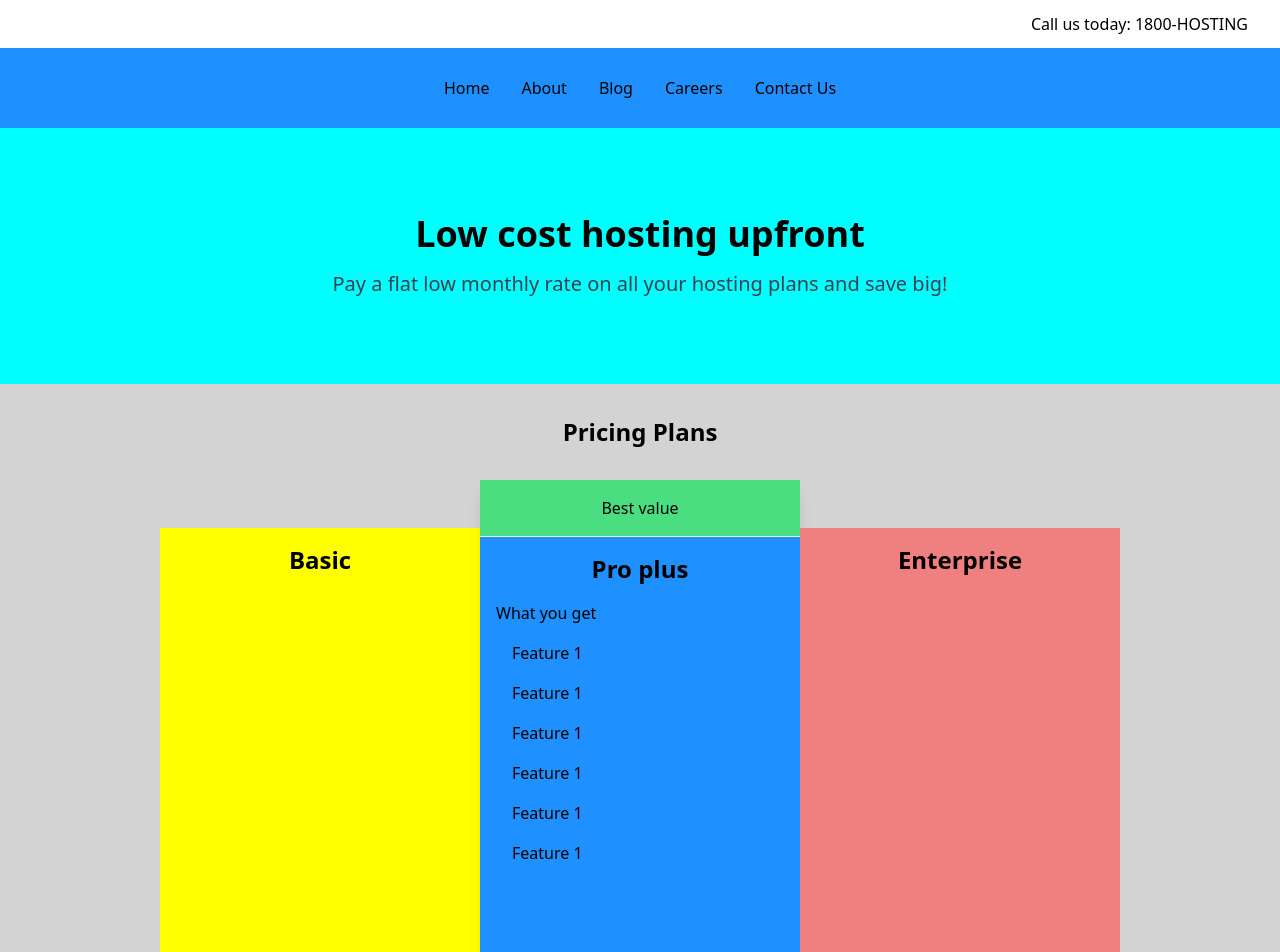
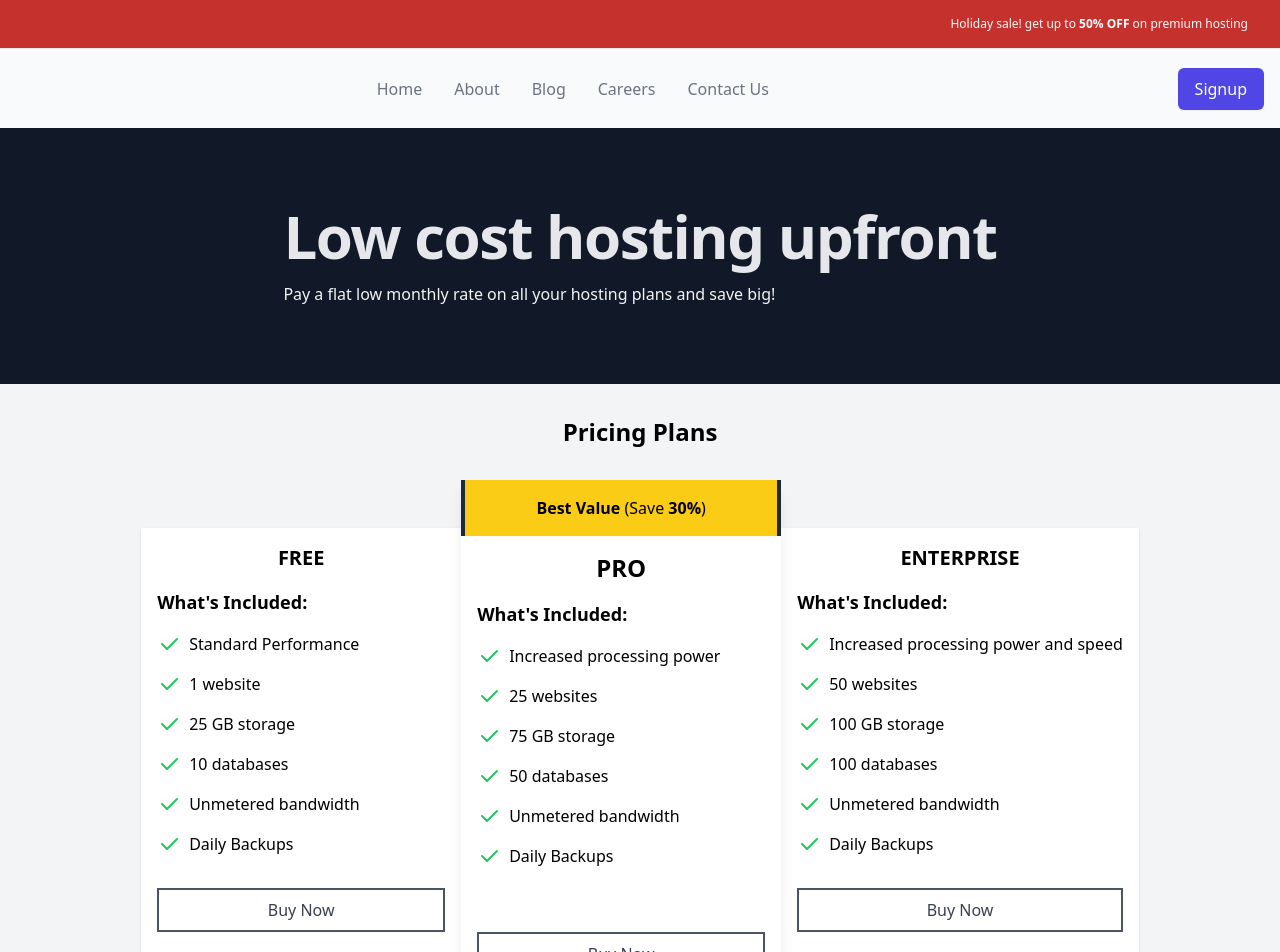
Before and after one commit to configcat-labs/ab-testing-in-angular-sample, an Angular app: page / in a window 1280 px wide. Shown: the top 952 px of the page. Built offline with nearby package versions, Linux system fonts and the light colour scheme.

Commit message:
Completed sample app

```diff
--- a/angular.json
+++ b/angular.json
@@ -97,5 +97,8 @@
         }
       }
     }
+  },
+  "cli": {
+    "analytics": false
   }
 }
--- a/src/app/site-footer/site-footer.component.html
+++ b/src/app/site-footer/site-footer.component.html
@@ -1,3 +1,3 @@
 <footer>
-  My footer
+  &copy; 2022 <span class="font-bold">Example</span> Hosting Solutions
 </footer>
--- a/src/app/site-header/site-header.component.html
+++ b/src/app/site-header/site-header.component.html
@@ -1,3 +1,5 @@
 <header>
-  Call us today: 1800-HOSTING
+  <div class="text-xs text-gray-50">
+    Holiday sale! get up to <span class="font-bold">50% OFF</span> on premium hosting
+  </div>
 </header>
--- a/src/app/site-main/site-main.component.css
+++ b/src/app/site-main/site-main.component.css
@@ -1,8 +1,8 @@
 .hero {
-  background-color: aqua;
   min-height: 16rem;
   padding: 2rem;
   display: flex;
+  @apply bg-gray-900;
 }
 
 .hero > div {
@@ -10,7 +10,6 @@
 }
 
 .pricing {
-  background-color: lightgray;
   padding: 2rem;
 }
 
@@ -26,21 +25,21 @@
 
 .pricing-plans .col {
   min-width: 20rem;
-  min-height: 40rem;
+  height: 28rem;
+  max-height: 28rem;
+  @apply bg-white shadow border-gray-50;
 }
 
 .pricing-plans .col-1 {
-  background-color: yellow;
-  @apply mt-12;
+  @apply mt-12 bg-white shadow;
 }
 
 .pricing-plans .col-2 {
-  background-color: dodgerblue;
-  @apply shadow-lg;
+  min-height: 34rem;
+  @apply shadow-lg z-10;
 }
 
 .pricing-plans .col-3 {
-  background-color: lightcoral;
   @apply mt-12
 }
 
--- a/src/app/site-main/site-main.component.html
+++ b/src/app/site-main/site-main.component.html
@@ -1,43 +1,164 @@
+<section class="hero text-gray-100">
   <div>
-  <section class="hero">
-    <div>
-      <h2 class="text-4xl font-bold text-center">
-        Low cost hosting upfront
-      </h2>
-      <h3 class="mt-4 text-xl text-gray-700">
+    <h2 class="text-4xl font-bold tracking-tight text-gray-200 sm:text-5xl md:text-6xl">Low cost hosting upfront</h2>
+    <h3 class="mt-4 text-gray-100 font-light">
       Pay a flat low monthly rate on all your hosting plans and save big!
     </h3>
   </div>
 </section>
-  <section class="pricing">
+
+
+<section class="pricing bg-gray-100">
   <h2 class="text-2xl text-center font-bold">Pricing Plans</h2>
   <div class="pricing-plans mt-8">
     <div class="internal-wrapper">
       <div class="col col-1">
-          <h3 class="text-2xl text-center font-bold mt-4">Basic</h3>
-
+        <h3 class="text-xl text-center font-bold mt-4 uppercase">Free</h3>
+        <div class="p-4">
+          <h4 class="text-lg font-semibold">What's Included:</h4>
+          <ul>
+            <li class="flex gap-2">
+              <svg xmlns="http://www.w3.org/2000/svg" class="text-green-500" width="24" height="24" viewBox="0 0 24 24" stroke-width="2" stroke="currentColor" fill="none" stroke-linecap="round" stroke-linejoin="round">
+                <path stroke="none" d="M0 0h24v24H0z" fill="none"></path>
+                <path d="M5 12l5 5l10 -10"></path>
+              </svg>
+              Standard Performance
+          </li>
+            <li class="flex gap-2">
+              <svg xmlns="http://www.w3.org/2000/svg" class="text-green-500" width="24" height="24" viewBox="0 0 24 24" stroke-width="2" stroke="currentColor" fill="none" stroke-linecap="round" stroke-linejoin="round">
+                <path stroke="none" d="M0 0h24v24H0z" fill="none"></path>
+                <path d="M5 12l5 5l10 -10"></path>
+              </svg>
+              1 website</li>
+            <li class="flex gap-2">
+              <svg xmlns="http://www.w3.org/2000/svg" class="text-green-500" width="24" height="24" viewBox="0 0 24 24" stroke-width="2" stroke="currentColor" fill="none" stroke-linecap="round" stroke-linejoin="round">
+                <path stroke="none" d="M0 0h24v24H0z" fill="none"></path>
+                <path d="M5 12l5 5l10 -10"></path>
+              </svg>
+              25 GB storage </li>
+            <li class="flex gap-2">
+              <svg xmlns="http://www.w3.org/2000/svg" class="text-green-500" width="24" height="24" viewBox="0 0 24 24" stroke-width="2" stroke="currentColor" fill="none" stroke-linecap="round" stroke-linejoin="round">
+                <path stroke="none" d="M0 0h24v24H0z" fill="none"></path>
+                <path d="M5 12l5 5l10 -10"></path>
+              </svg>
+              10 databases </li>
+            <li class="flex gap-2">
+              <svg xmlns="http://www.w3.org/2000/svg" class="text-green-500" width="24" height="24" viewBox="0 0 24 24" stroke-width="2" stroke="currentColor" fill="none" stroke-linecap="round" stroke-linejoin="round">
+                <path stroke="none" d="M0 0h24v24H0z" fill="none"></path>
+                <path d="M5 12l5 5l10 -10"></path>
+              </svg>
+              Unmetered bandwidth</li>
+            <li class="flex gap-2">
+              <svg xmlns="http://www.w3.org/2000/svg" class="text-green-500" width="24" height="24" viewBox="0 0 24 24" stroke-width="2" stroke="currentColor" fill="none" stroke-linecap="round" stroke-linejoin="round">
+                <path stroke="none" d="M0 0h24v24H0z" fill="none"></path>
+                <path d="M5 12l5 5l10 -10"></path>
+              </svg>
+              Daily Backups</li>
+          </ul>
+          <div class="mt-8">
+            <button class="buy-button min-w-full">Buy Now</button>
+          </div>
+        </div>
       </div>
       <div class="col col-2">
-          <div class="border-b p-4 bg-green-400">
-            <div class="text-center">Best value</div>
+        <div class="p-4 bg-yellow-400 border-gray-800 border-x-4">
+          <div class="text-center font-bold">Best Value <span class="font-light">(Save <span class="font-semibold">30%</span>)</span></div>
         </div>
-          <h3 class="text-2xl text-center font-bold mt-4">Pro plus</h3>
+        <h3 class="text-2xl text-center font-bold mt-4 uppercase">Pro</h3>
         <div class="p-4">
-            <p>What you get</p>
-            <ul class="ml-4">
-              <li>Feature 1</li>
-              <li>Feature 1</li>
-              <li>Feature 1</li>
-              <li>Feature 1</li>
-              <li>Feature 1</li>
-              <li>Feature 1</li>
+          <h4 class="text-lg font-semibold">What's Included:</h4>
+          <ul>
+            <li class="flex gap-2">
+              <svg xmlns="http://www.w3.org/2000/svg" class="text-green-500" width="24" height="24" viewBox="0 0 24 24" stroke-width="2" stroke="currentColor" fill="none" stroke-linecap="round" stroke-linejoin="round">
+                <path stroke="none" d="M0 0h24v24H0z" fill="none"></path>
+                <path d="M5 12l5 5l10 -10"></path>
+              </svg>
+            Increased processing power
+          </li>
+            <li class="flex gap-2">
+              <svg xmlns="http://www.w3.org/2000/svg" class="text-green-500" width="24" height="24" viewBox="0 0 24 24" stroke-width="2" stroke="currentColor" fill="none" stroke-linecap="round" stroke-linejoin="round">
+                <path stroke="none" d="M0 0h24v24H0z" fill="none"></path>
+                <path d="M5 12l5 5l10 -10"></path>
+              </svg>
+              25 websites</li>
+            <li class="flex gap-2">
+              <svg xmlns="http://www.w3.org/2000/svg" class="text-green-500" width="24" height="24" viewBox="0 0 24 24" stroke-width="2" stroke="currentColor" fill="none" stroke-linecap="round" stroke-linejoin="round">
+                <path stroke="none" d="M0 0h24v24H0z" fill="none"></path>
+                <path d="M5 12l5 5l10 -10"></path>
+              </svg>
+              75 GB storage </li>
+            <li class="flex gap-2">
+              <svg xmlns="http://www.w3.org/2000/svg" class="text-green-500" width="24" height="24" viewBox="0 0 24 24" stroke-width="2" stroke="currentColor" fill="none" stroke-linecap="round" stroke-linejoin="round">
+                <path stroke="none" d="M0 0h24v24H0z" fill="none"></path>
+                <path d="M5 12l5 5l10 -10"></path>
+              </svg>
+              50 databases </li>
+            <li class="flex gap-2">
+              <svg xmlns="http://www.w3.org/2000/svg" class="text-green-500" width="24" height="24" viewBox="0 0 24 24" stroke-width="2" stroke="currentColor" fill="none" stroke-linecap="round" stroke-linejoin="round">
+                <path stroke="none" d="M0 0h24v24H0z" fill="none"></path>
+                <path d="M5 12l5 5l10 -10"></path>
+              </svg>
+              Unmetered bandwidth</li>
+            <li class="flex gap-2">
+              <svg xmlns="http://www.w3.org/2000/svg" class="text-green-500" width="24" height="24" viewBox="0 0 24 24" stroke-width="2" stroke="currentColor" fill="none" stroke-linecap="round" stroke-linejoin="round">
+                <path stroke="none" d="M0 0h24v24H0z" fill="none"></path>
+                <path d="M5 12l5 5l10 -10"></path>
+              </svg>
+              Daily Backups</li>
           </ul>
+          <div class="mt-16">
+            <button class="buy-button min-w-full">Buy Now</button>
+          </div>
         </div>
       </div>
       <div class="col col-3">
-          <h3 class="text-2xl text-center font-bold mt-4">Enterprise</h3>
+        <h3 class="text-xl text-center font-bold mt-4 uppercase">Enterprise</h3>
+        <div class="p-4">
+          <h4 class="text-lg font-semibold">What's Included:</h4>
+          <ul>
+            <li class="flex gap-2">
+              <svg xmlns="http://www.w3.org/2000/svg" class="text-green-500" width="24" height="24" viewBox="0 0 24 24" stroke-width="2" stroke="currentColor" fill="none" stroke-linecap="round" stroke-linejoin="round">
+                <path stroke="none" d="M0 0h24v24H0z" fill="none"></path>
+                <path d="M5 12l5 5l10 -10"></path>
+              </svg>
+              Increased processing power and speed
+          </li>
+            <li class="flex gap-2">
+              <svg xmlns="http://www.w3.org/2000/svg" class="text-green-500" width="24" height="24" viewBox="0 0 24 24" stroke-width="2" stroke="currentColor" fill="none" stroke-linecap="round" stroke-linejoin="round">
+                <path stroke="none" d="M0 0h24v24H0z" fill="none"></path>
+                <path d="M5 12l5 5l10 -10"></path>
+              </svg>
+              50 websites</li>
+            <li class="flex gap-2">
+              <svg xmlns="http://www.w3.org/2000/svg" class="text-green-500" width="24" height="24" viewBox="0 0 24 24" stroke-width="2" stroke="currentColor" fill="none" stroke-linecap="round" stroke-linejoin="round">
+                <path stroke="none" d="M0 0h24v24H0z" fill="none"></path>
+                <path d="M5 12l5 5l10 -10"></path>
+              </svg>
+              100 GB storage </li>
+            <li class="flex gap-2">
+              <svg xmlns="http://www.w3.org/2000/svg" class="text-green-500" width="24" height="24" viewBox="0 0 24 24" stroke-width="2" stroke="currentColor" fill="none" stroke-linecap="round" stroke-linejoin="round">
+                <path stroke="none" d="M0 0h24v24H0z" fill="none"></path>
+                <path d="M5 12l5 5l10 -10"></path>
+              </svg>
+              100 databases </li>
+            <li class="flex gap-2">
+              <svg xmlns="http://www.w3.org/2000/svg" class="text-green-500" width="24" height="24" viewBox="0 0 24 24" stroke-width="2" stroke="currentColor" fill="none" stroke-linecap="round" stroke-linejoin="round">
+                <path stroke="none" d="M0 0h24v24H0z" fill="none"></path>
+                <path d="M5 12l5 5l10 -10"></path>
+              </svg>
+              Unmetered bandwidth</li>
+            <li class="flex gap-2">
+              <svg xmlns="http://www.w3.org/2000/svg" class="text-green-500" width="24" height="24" viewBox="0 0 24 24" stroke-width="2" stroke="currentColor" fill="none" stroke-linecap="round" stroke-linejoin="round">
+                <path stroke="none" d="M0 0h24v24H0z" fill="none"></path>
+                <path d="M5 12l5 5l10 -10"></path>
+              </svg>
+              Daily Backups</li>
+          </ul>
+          <div class="mt-8">
+            <button class="buy-button min-w-full">Buy Now</button>
+          </div>
+        </div>
       </div>
     </div>
   </div>
 </section>
-</div>
--- a/src/app/site-navigation/site-navigation.component.html
+++ b/src/app/site-navigation/site-navigation.component.html
@@ -1,7 +1,11 @@
 <nav>
-  <a href="/">Home</a>
-  <a href="/about">About</a>
-  <a href="/blog">Blog</a>
-  <a href="/jobs">Careers</a>
-  <a href="/contact">Contact Us</a>
+  <a class="nav-link" href="/">Home</a>
+  <a class="nav-link" href="/about">About</a>
+  <a class="nav-link" href="/blog">Blog</a>
+  <a class="nav-link" href="/jobs">Careers</a>
+  <a class="nav-link" href="/contact">Contact Us</a>
 </nav>
+
+<div class="right flex mr-4">
+  <button class="my-auto site-button">Signup</button>
+</div>
--- a/src/styles.css
+++ b/src/styles.css
@@ -20,6 +20,7 @@ body, app-root {
 app-site-header {
   min-height: 3rem;
   display: flex;
+  background-color: #c5312d;
 }
 
 
@@ -27,10 +28,24 @@ app-site-header {
 app-site-navigation {
   min-height: 5rem;
   display: flex;
-  background-color: dodgerblue;
+  @apply bg-gray-50 shadow-lg border-t;
 }
 
 app-site-footer {
   margin-top: auto;
   min-height: 3rem;
 }
+
+/* Components */
+
+.site-button {
+  @apply ml-8 inline-flex items-center justify-center whitespace-nowrap rounded-md border border-transparent bg-indigo-600 px-4 py-2 text-base font-medium text-white shadow-sm hover:bg-indigo-700
+}
+
+.buy-button {
+  @apply inline-flex items-center justify-center whitespace-nowrap border-2 bg-transparent border-gray-600 px-4 py-2 text-base font-medium text-gray-700 shadow-sm hover:bg-gray-800 hover:text-gray-50
+}
+
+.nav-link {
+  @apply whitespace-nowrap text-base font-medium text-gray-500 hover:text-gray-900;
+}
```
Lines whose indentation alone changed are shown as unchanged.
